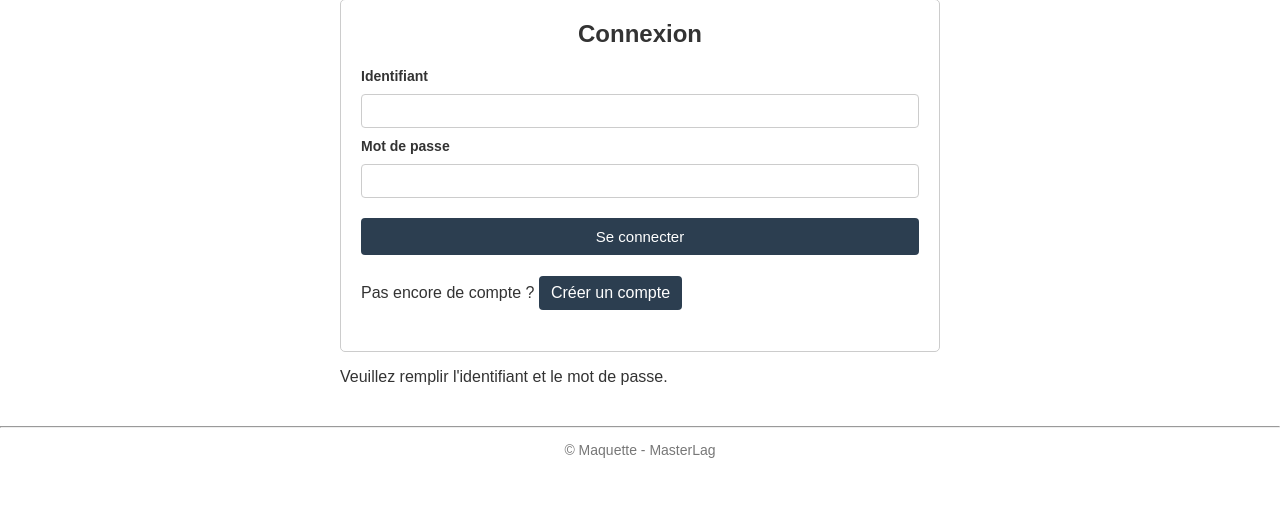
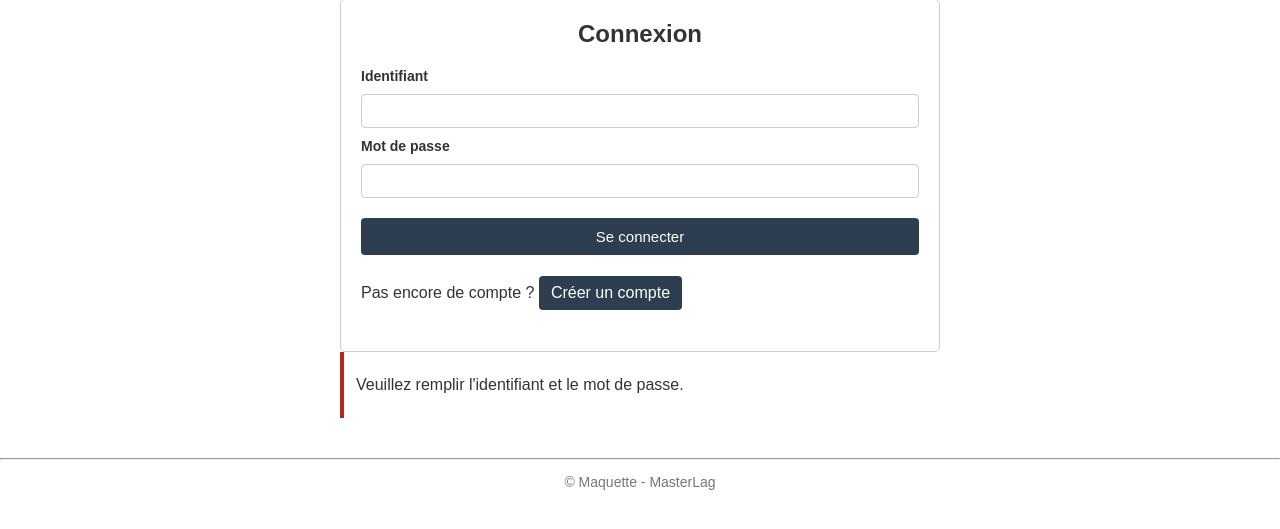
Before and after one commit to aporique-ux/SAE2026-2027, a PHP site: page /pages/connexion.php?error=no_input in a window 1280 px wide. Shown: the part 164-693 px from the top of the page. Run offline with PHP 8.4, Linux system fonts and the light colour scheme.

Commit message:
Add error message styling to style.css

```diff
--- a/src/style/style.css
+++ b/src/style/style.css
@@ -130,3 +130,6 @@ footer {
     margin-top: 40px;
     padding-bottom: 20px;
 }
+
+/* Message d'erreur */
+.error { border-left: 4px solid #b3261e; padding: 8px 12px; }
```
